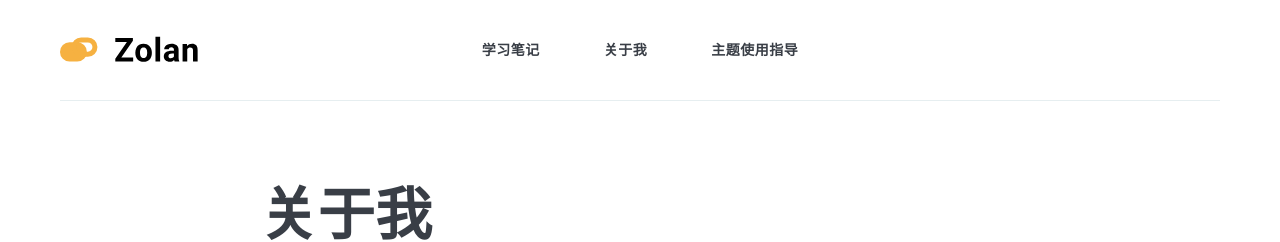
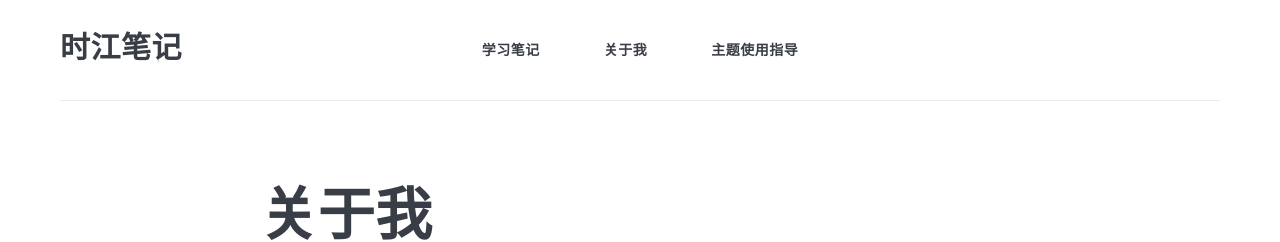
Before and after one commit to bryanluo/bryanluo.github.com, a Jekyll site: the page built from docs/_pages/about.md, in a window 1280 px wide. Shown: the top 242 px of the page. Built offline with Jekyll 4.4.1, drawn with Linux system fonts in a browser that asks for light colours.

Commit message:
修改logo

```diff
--- a/docs/_includes/header.html
+++ b/docs/_includes/header.html
@@ -7,7 +7,8 @@
         <div class="logo">
           <a class="logo__link" href="{{site.baseurl}}/">
           {%if site.data.settings.logo %}
-            <img class="logo__image" src="{{ site.baseurl }}/images/{{ site.data.settings.logo }}" alt="{{ site.data.settings.title }}">
+            时江笔记
+            <!-- <img class="logo__image" src="{{ site.baseurl }}/images/{{ site.data.settings.logo }}" alt="{{ site.data.settings.title }}"> -->
           {% else %}
             {{ site.data.settings.title }}
           {% endif %}
--- a/docs/_sass/1-tools/_ionicons.scss
+++ b/docs/_sass/1-tools/_ionicons.scss
@@ -12,6 +12,8 @@
 */
 @font-face {
   font-family: "Ionicons";
+  src: url("/../fonts/ionicons.eot?v=4.2.1");
+  src: url("/../fonts/ionicons.eot?v=4.2.1#iefix") format("embedded-opentype"), url("/../fonts/ionicons.woff2?v=4.2.1") format("woff2"), url("/../fonts/ionicons.woff?v=4.2.1") format("woff"), url("/../fonts/ionicons.ttf?v=4.2.1") format("truetype"), url("/../fonts/ionicons.svg?v=4.2.1#Ionicons") format("svg");
   font-weight: normal;
   font-style: normal;
 }
```
